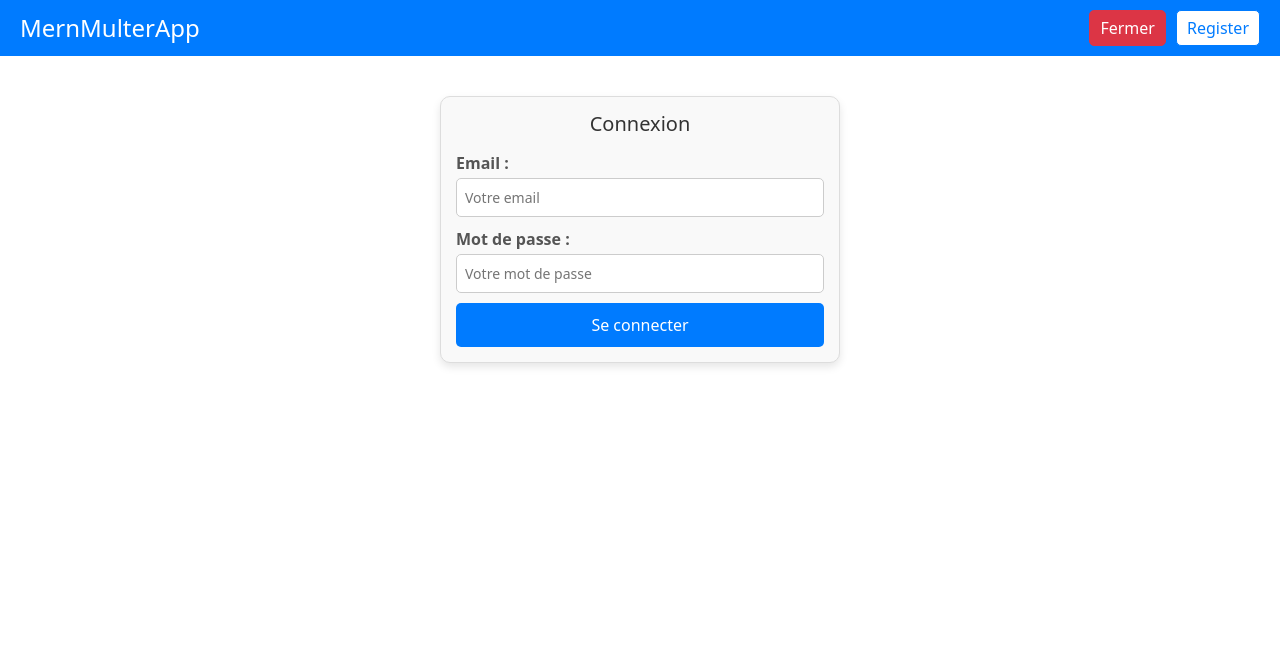
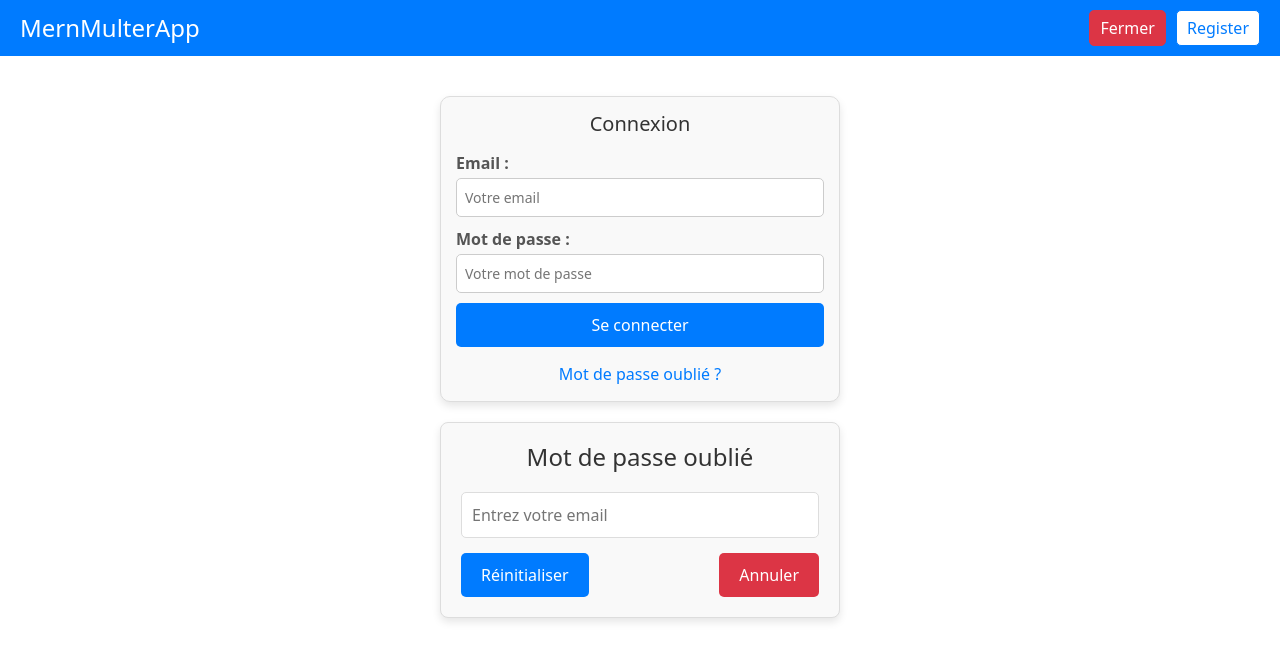
Before and after one commit to CaptainBeatty/Mern-Multer-App-Frontend, a React (Create React App) app: page /forgot-password in a window 1280 px wide. Both pictures are taken after a click on the button "Login". Shown: the top 660 px of the page. Built offline with nearby package versions, Linux system fonts and the light colour scheme; no server answers.

Commit message:
forgot password frontend setting

```diff
--- a/src/App.js
+++ b/src/App.js
@@ -7,6 +7,7 @@ import PhotoDetails from './components/PhotoDetails';
 import Register from './components/Register';
 import Login from './components/Login';
 import Header from './components/Header';
+import ForgotPassword from './components/ForgotPassword';
 import PrivateRoute from './services/PrivateRoute'; // Import PrivateRoute
 import { jwtDecode } from 'jwt-decode';
 
@@ -16,6 +17,7 @@ const App = () => {
   const [currentUserId, setCurrentUserId] = useState(null);
   const [showLogin, setShowLogin] = useState(false);
   const [showRegister, setShowRegister] = useState(false);
+  const [showForgotPassword, setShowForgotPassword] = useState(false);
   const [showPhotoForm, setShowPhotoForm] = useState(false);
 
   // Load photos from the backend
@@ -50,6 +52,7 @@ const App = () => {
     setShowPhotoForm(false);
     setShowLogin(false);
     setShowRegister(false);
+    setShowForgotPassword(false);
     fetchPhotos();
   };
 
@@ -57,6 +60,7 @@ const App = () => {
   const handleLoginToggle = () => {
     setShowLogin((prevState) => !prevState);
     setShowRegister(false);
+    setShowForgotPassword(false);
     setShowPhotoForm(false);
   };
 
@@ -64,7 +68,14 @@ const App = () => {
   const handleRegisterToggle = () => {
     setShowRegister((prevState) => !prevState);
     setShowLogin(false);
+    setShowForgotPassword(false);
     setShowPhotoForm(false);
+  };
+
+  // Toggle forgot password modal
+  const handleForgotPasswordToggle = () => {
+    setShowForgotPassword((prevState) => !prevState);
+    setShowLogin(false);
   };
 
   // Toggle photo form modal
@@ -72,6 +83,7 @@ const App = () => {
     setShowPhotoForm((prevState) => !prevState);
     setShowLogin(false);
     setShowRegister(false);
+    setShowForgotPassword(false);
   };
 
   // Load user data and photos on component mount
@@ -99,9 +111,18 @@ const App = () => {
         isRegisterOpen={showRegister}
       />
       <div style={{ padding: '20px' }}>
-        {showLogin && (
+        {showLogin && !showForgotPassword && (
           <div style={{ position: 'relative', zIndex: 100 }}>
-            <Login onLoginSuccess={handleLoginSuccess} />
+            <Login
+              onLoginSuccess={handleLoginSuccess}
+              onClose={() => setShowLogin(false)}
+              onForgotPassword={handleForgotPasswordToggle} // Passe la fonction pour basculer ForgotPassword
+            />
+          </div>
+        )}
+        {showForgotPassword && (
+          <div style={{ position: 'relative', zIndex: 100 }}>
+            <ForgotPassword onCancel={handleLoginToggle} /> {/* Bouton Annuler revient au Login */}
           </div>
         )}
         {showRegister && (
@@ -129,13 +150,14 @@ const App = () => {
               </div>
             }
           />
+          <Route path="/register" element={<Register />} />
+          <Route path="/login" element={<Login onLoginSuccess={handleLoginSuccess} />} />
           <Route
-            path="/register"
-            element={<Register />}
-          />
-          <Route
-            path="/login"
-            element={<Login onLoginSuccess={handleLoginSuccess} />}
+            path="/forgot-password"
+            element={<ForgotPassword onCancel={() => {
+              setShowForgotPassword(false);
+              setShowLogin(true);
+            }} />}
           />
 
           {/* Protected routes using PrivateRoute */}
@@ -153,7 +175,7 @@ const App = () => {
                     onClose={() => setShowPhotoForm(false)}
                   />
                 )}
-            </div>
+              </div>
             }
           />
           <Route
--- /dev/null
+++ b/src/components/ForgotPassword.js
@@ -0,0 +1,108 @@
+import React, { useState } from 'react';
+import axiosInstance from '../services/axiosInstance'; // Utilisez axiosInstance pour gérer les requêtes avec les bons headers.
+
+const ForgotPassword = ({ onCancel }) => {
+  const [email, setEmail] = useState('');
+  const [message, setMessage] = useState('');
+  const [error, setError] = useState('');
+  const [loading, setLoading] = useState(false);
+
+  const handleSubmit = async (e) => {
+    e.preventDefault();
+    setLoading(true);
+    setMessage('');
+    setError('');
+
+    try {
+      const res = await axiosInstance.post('/auth/forgot-password', { email });
+      setMessage(res.data.message); // Message de succès renvoyé par le backend
+    } catch (err) {
+      setError(err.response?.data?.error || 'Une erreur est survenue. Veuillez réessayer.');
+    } finally {
+      setLoading(false);
+    }
+  };
+
+  return (
+    <div style={styles.container}>
+      <h2 style={styles.title}>Mot de passe oublié</h2>
+      <form onSubmit={handleSubmit} style={styles.form}>
+        <input
+          type="email"
+          name="email"
+          placeholder="Entrez votre email"
+          value={email}
+          onChange={(e) => setEmail(e.target.value)}
+          required
+          style={styles.input}
+        />
+        {message && <p style={styles.success}>{message}</p>}
+        {error && <p style={styles.error}>{error}</p>}
+        <div style={{ display: 'flex', justifyContent: 'space-between', width: '100%' }}>
+          <button type="submit" style={styles.button} disabled={loading}>
+            {loading ? 'Envoi...' : 'Réinitialiser'}
+          </button>
+          <button
+            type="button"
+            style={{ ...styles.button, backgroundColor: '#dc3545' }}
+            onClick={onCancel} // Appel de la fonction onCancel pour revenir à Login
+          >
+            Annuler
+          </button>
+        </div>
+      </form>
+    </div>
+  );
+};
+
+const styles = {
+  container: {
+    backgroundColor: '#f9f9f9',
+    border: '1px solid #ddd',
+    borderRadius: '8px',
+    padding: '20px',
+    maxWidth: '400px',
+    margin: 'auto',
+    textAlign: 'center',
+    boxShadow: '0 4px 8px rgba(0, 0, 0, 0.1)',
+  },
+  title: {
+    marginBottom: '20px',
+    fontSize: '24px',
+    color: '#333',
+  },
+  form: {
+    display: 'flex',
+    flexDirection: 'column',
+    alignItems: 'center',
+  },
+  input: {
+    width: '100%',
+    padding: '10px',
+    marginBottom: '15px',
+    borderRadius: '5px',
+    border: '1px solid #ddd',
+    fontSize: '16px',
+  },
+  button: {
+    backgroundColor: '#007bff',
+    color: 'white',
+    border: 'none',
+    padding: '10px 20px',
+    borderRadius: '5px',
+    cursor: 'pointer',
+    fontSize: '16px',
+  },
+  success: {
+    color: 'green',
+    fontSize: '14px',
+    marginBottom: '15px',
+  },
+  error: {
+    color: 'red',
+    fontSize: '14px',
+    marginBottom: '15px',
+  },
+};
+
+export default ForgotPassword;
--- a/src/components/Login.js
+++ b/src/components/Login.js
@@ -1,7 +1,8 @@
 import React, { useState } from 'react';
+import { Link } from 'react-router-dom'; // Importer Link pour la navigation vers la page de récupération
 import axiosInstance from '../services/axiosInstance'; // Utiliser axiosInstance pour les requêtes avec gestion automatique des headers
 
-const Login = ({ onLoginSuccess }) => {
+const Login = ({ onLoginSuccess, onClose }) => {
   const [formData, setFormData] = useState({ email: '', password: '' });
 
   const handleChange = (e) => {
@@ -11,7 +12,7 @@ const Login = ({ onLoginSuccess }) => {
   const handleSubmit = async (e) => {
     e.preventDefault();
     try {
-      const res = await axiosInstance.post('/auth/login', formData); // Remplacer l'URL par axiosInstance
+      const res = await axiosInstance.post('/auth/login', formData);
 
       // Stocker le token JWT dans localStorage
       localStorage.setItem('token', res.data.token);
@@ -84,6 +85,17 @@ const Login = ({ onLoginSuccess }) => {
       >
         Se connecter
       </button>
+
+      {/* Lien vers la fonctionnalité de récupération de mot de passe */}
+      <div style={{ textAlign: 'center', marginTop: '15px' }}>
+        <Link
+          to="/forgot-password"
+          style={{ color: '#007bff', textDecoration: 'none' }}
+          onClick={onClose} // Appeler la fonction pour fermer le formulaire
+        >
+          Mot de passe oublié ?
+        </Link>
+      </div>
     </form>
   );
 };
```
Also changed, not shown: src/services/authService.js (deleted, +0 -11 lines), src/services/imageService.js (deleted, +0 -13 lines), src/pages/Home.js (deleted), src/pages/Login.js (deleted), src/pages/Register.js (deleted), src/pages/UploadImage.js (deleted).
